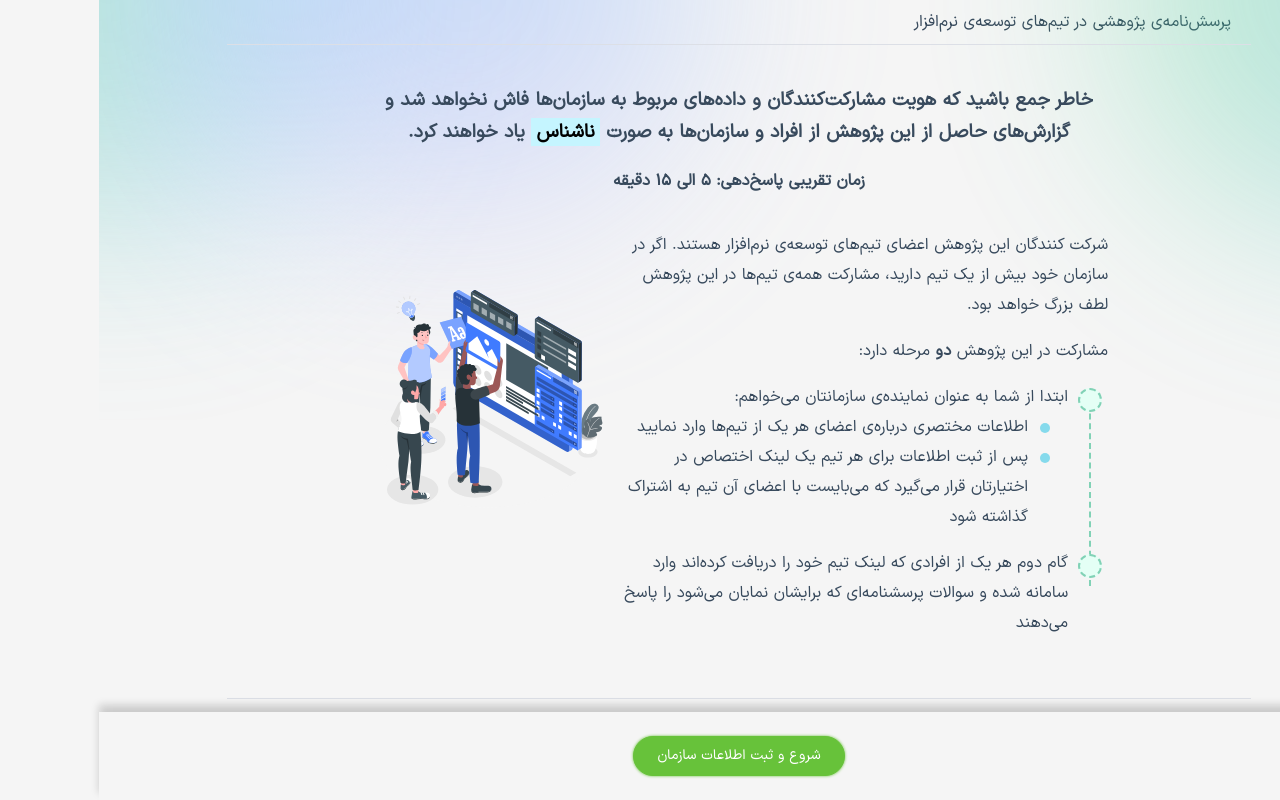
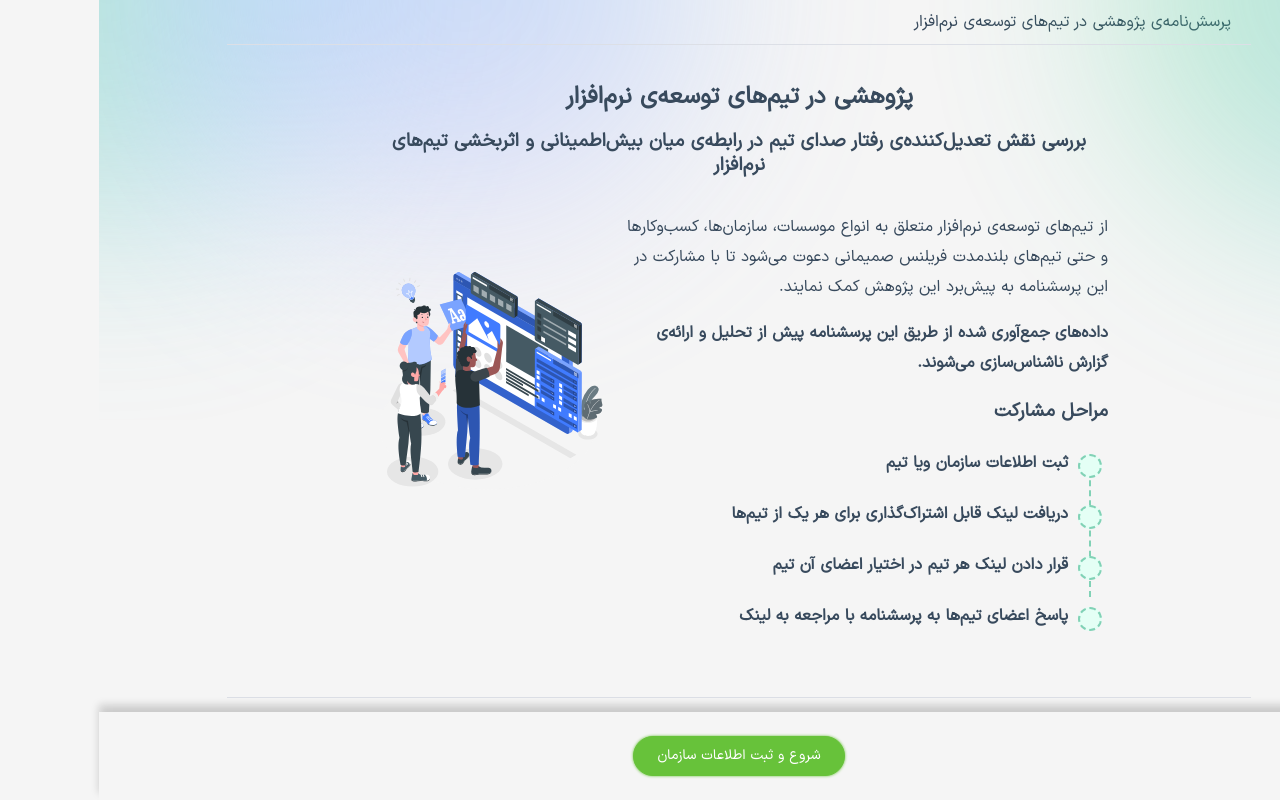
Before and after one commit to ashkantaravati/thesis-survey-app-front, a Vue app: page / in a window 1280 px wide. Built offline with nearby package versions, Linux system fonts and the light colour scheme; what @soerenmartius/vue3-clipboard would draw is missing.

Commit message:
improve home content

```diff
--- a/src/views/Home.vue
+++ b/src/views/Home.vue
@@ -1,46 +1,36 @@
 <template>
   <div class="text-center">
-    <!-- <h2>پرسشنامه‌‌ی  </h2> -->
-    <h3 class="title">
-      خاطر جمع باشید که هویت مشارکت‌کنندگان و داده‌های مربوط به سازمان‌ها فاش
-      نخواهد شد و گزارش‌های حاصل از این پژوهش از افراد و سازمان‌ها به صورت
-      <mark>ناشناس</mark>
-      یاد خواهند کرد.
+    <h1>پژوهشی در تیم‌های توسعه‌ی نرم‌افزار</h1>
+    <h3>
+      بررسی نقش تعدیل‌کننده‌ی رفتار صدای تیم در رابطه‌ی میان بیش‌اطمینانی و
+      اثربخشی تیم‌های نرم‌افزار
     </h3>
-    <h4>زمان تقریبی پاسخ‌دهی: ۵ الی ۱۵ دقیقه</h4>
   </div>
   <el-row :gutter="10" class="mobile-row-reverse">
     <el-col :xs="24" :sm="24" :md="16" :lg="16" :xl="16">
       <div class="long-text">
-        <!-- <p>از این که در این پژوهش بنده را یاری می‌کنید بسیار سپاسگزارم.</p> -->
         <p>
-          شرکت کنندگان این پژوهش اعضای تیم‌های توسعه‌ی نرم‌افزار هستند. اگر در
-          سازمان خود بیش از یک تیم دارید، مشارکت همه‌ی تیم‌ها در این پژوهش لطف
-          بزرگ خواهد بود.
+          از تیم‌های توسعه‌ی نرم‌افزار متعلق به انواع موسسات، سازمان‌ها،
+          کسب‌و‌کارها و حتی تیم‌های بلندمدت فریلنس صمیمانی دعوت می‌شود تا با
+          مشارکت در این پرسشنامه به پیش‌برد این پژوهش کمک نمایند.
         </p>
-        <p>مشارکت در این پژوهش <strong>دو</strong> مرحله دارد:</p>
+        <strong
+          >داده‌های جمع‌آوری شده از طریق این پرسشنامه پیش از تحلیل و ارائه‌ی
+          گزارش ناشناس‌سازی می‌شوند.</strong
+        >
+        <h3>مراحل مشارکت</h3>
         <div class="home-steps-container">
           <ul class="home-steps">
-            <li>
-              ابتدا از شما به عنوان نماینده‌ی سازمانتان می‌خواهم:
-
-              <ul class="home-steps-inner">
-                <li>
-                  اطلاعات مختصری درباره‌ی اعضای هر یک از تیم‌ها وارد نمایید
-                </li>
-                <li>
-                  پس از ثبت اطلاعات برای هر تیم یک لینک اختصاص در اختیارتان قرار
-                  می‌گیرد که می‌بایست با اعضای آن تیم به اشتراک گذاشته شود
-                </li>
-              </ul>
-            </li>
+            <li><h4>ثبت اطلاعات سازمان ویا تیم</h4></li>
           </ul>
           <ul class="home-steps">
-            <li>
-              گام دوم هر یک از افرادی که لینک تیم خود را دریافت کرده‌اند وارد
-              سامانه شده و سوالات پرسشنامه‌ای که برایشان نمایان می‌شود را پاسخ
-              می‌دهند
-            </li>
+            <li><h4>دریافت لینک قابل اشتراک‌گذاری برای هر یک از تیم‌ها</h4></li>
+          </ul>
+          <ul class="home-steps">
+            <li><h4>قرار دادن لینک هر تیم در اختیار اعضای آن تیم</h4></li>
+          </ul>
+          <ul class="home-steps">
+            <li><h4>پاسخ اعضای تیم‌ها به پرسشنامه با مراجعه به لینک</h4></li>
           </ul>
         </div>
       </div></el-col
@@ -204,7 +194,6 @@ mark {
 }
 
 @media screen and (max-width: 768px) {
-
   .fix {
     padding: 1rem 0px;
   }
```
